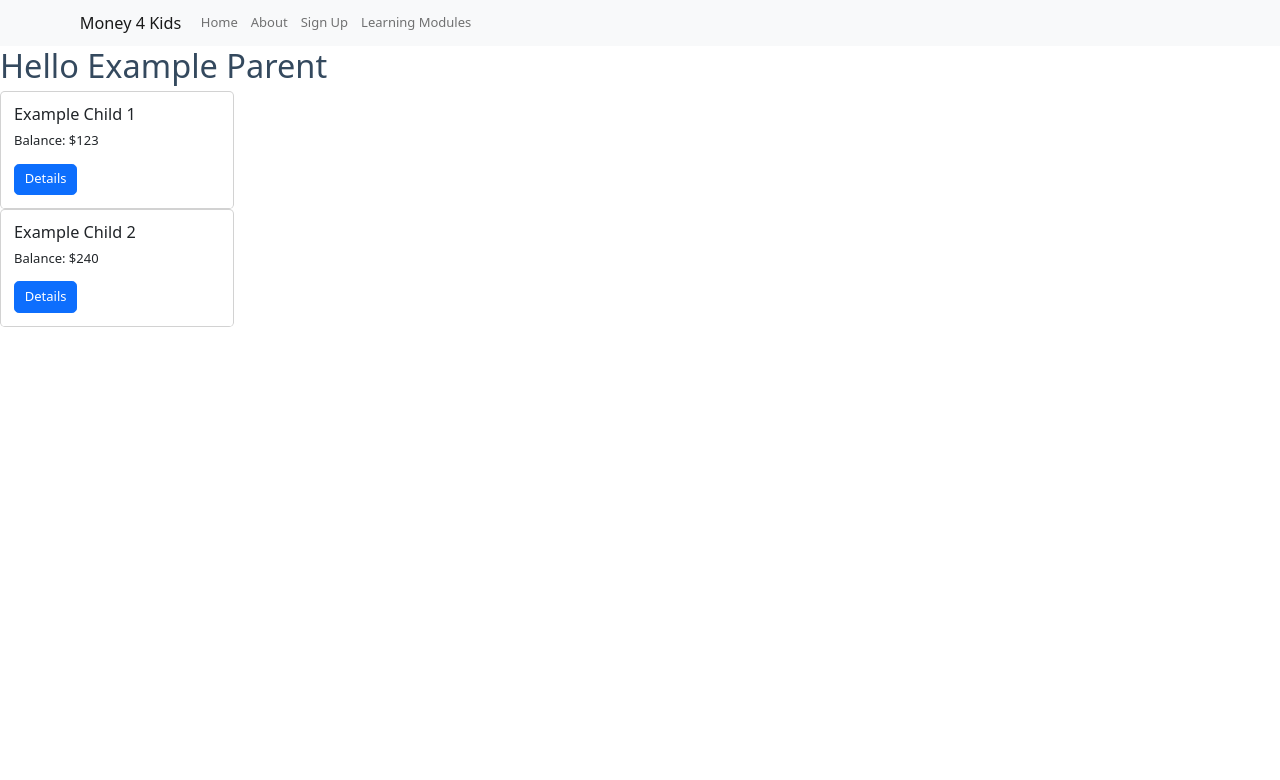
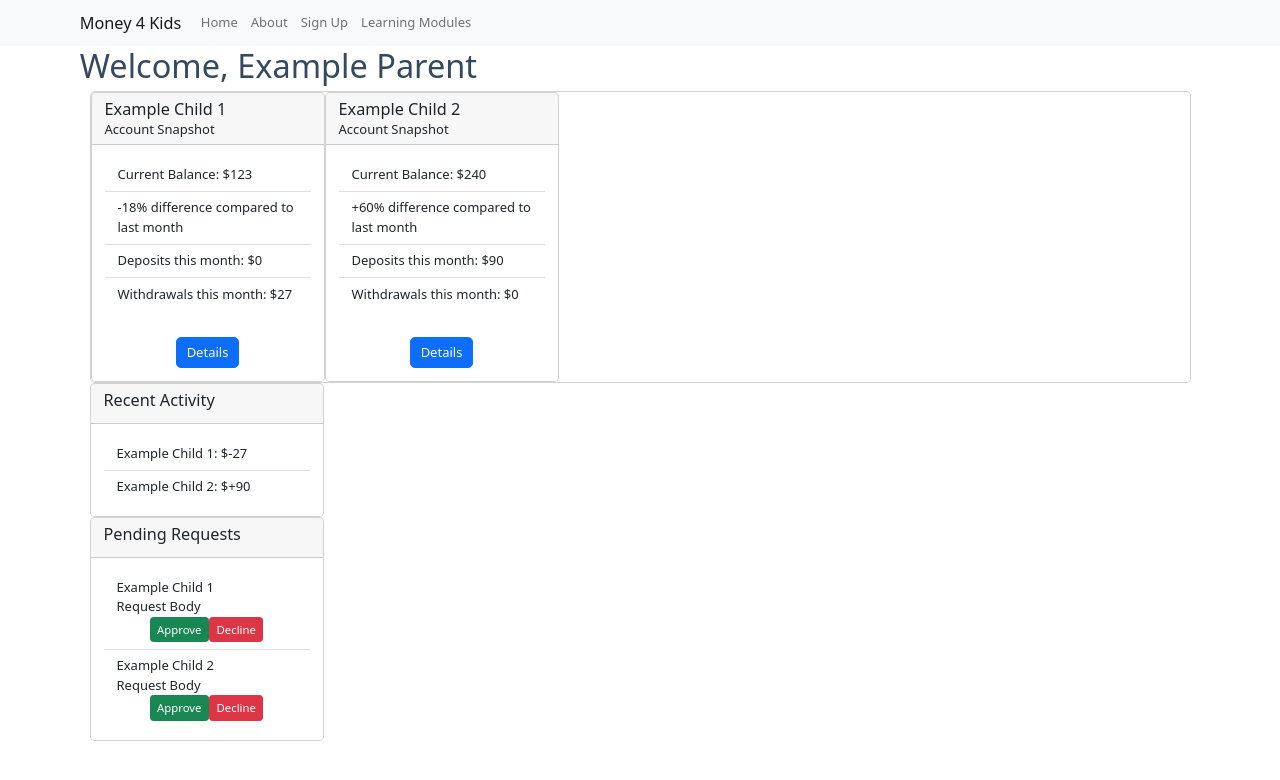
Before and after one commit to verdetea22/cs555MoneyForKids2022Fall, a React (Create React App) app: page /Dashboard in a window 1280 px wide. Shown: the top 780 px of the page. Built offline with nearby package versions, Linux system fonts and the light colour scheme.

Commit message:
Child Activity and Requests Components Created

```diff
--- a/src/components/ParentDash/ChildBalance.jsx
+++ b/src/components/ParentDash/ChildBalance.jsx
@@ -2,20 +2,48 @@ import React from "react";
 import { useState, useContext } from "react";
 import Card from 'react-bootstrap/Card';
 import Button from 'react-bootstrap/Button';
+import ListGroup from 'react-bootstrap/ListGroup';
 
 function ChildBalance(props) {
     //replace props with database call where props is child name
+    //child holds child object from db
+    let child = {
+      "prevBalance": 150,
+      "difference": 0,
+      "in": 0,
+      "out": 0
+    }
+
+    if(props.balance < child.prevBalance){
+      let decrease = props.balance - child.prevBalance;
+      child.out = child.out - decrease;
+      child.difference = decrease/child.prevBalance * 100;
+    }
+    else if(props.balance > child.prevBalance){
+      let increase =  props.balance - child.prevBalance;
+      child.in = child.in + increase
+      child.difference = increase/child.prevBalance * 100;
+    }
+
     return(
-        <Card style={{ width: '18rem' }}>
+        <Card style={{ width: '18rem'}}>
+        <Card.Header>
+          <Card.Title>{props.childName}</Card.Title>
+          <Card.Subtitle>Account Snapshot</Card.Subtitle>
+        </Card.Header>
         <Card.Body>
-          <Card.Title>{props.childName}</Card.Title>
-          <Card.Text>
-            Balance: ${props.balance}
-          </Card.Text>
-          <Button variant="primary" childName = {props.ChildName} href="./ChildDetails">Details</Button>
+          <ListGroup variant="flush">
+            <ListGroup.Item>Current Balance: ${props.balance}</ListGroup.Item>
+            <ListGroup.Item>{(child.difference > 0)? '+':''}{child.difference}% difference compared to last month</ListGroup.Item>
+            <ListGroup.Item>Deposits this month: ${child.in}</ListGroup.Item>
+            <ListGroup.Item>Withdrawals this month: ${child.out}</ListGroup.Item>
+          </ListGroup>
+        </Card.Body>
+        <Card.Body className="text-center">
+          {/* How to pass props here?*/}
+          <Button variant="primary" childName = {props.childName} href="./ChildDetails">Details</Button>
         </Card.Body>
       </Card>
-
     )
 
 }
--- /dev/null
+++ b/src/components/ParentDash/ChildrenActivity.jsx
@@ -0,0 +1,29 @@
+import React from "react";
+import { useState, useContext } from "react";
+import Card from 'react-bootstrap/Card';
+import ListGroup from 'react-bootstrap/ListGroup';
+
+function ChildrenActivity(props) {
+    //replace props with db call
+    //want list of all children belonging to parent
+
+    let children = [
+        {"childName": "Example Child 1", "diff": -27},
+        {"childName": "Example Child 2", "diff": 90}
+    ]
+
+    return(
+        <Card style={{ width: '18rem' }}>
+        <Card.Header>
+          <Card.Title>Recent Activity</Card.Title>
+        </Card.Header>
+        <Card.Body>
+          <ListGroup variant="flush">
+            <ListGroup.Item>{children[0].childName}: ${children[0].diff}</ListGroup.Item>
+            <ListGroup.Item>{children[1].childName}: ${(children[1].diff > 0)? '+':''}{children[1].diff}</ListGroup.Item>
+          </ListGroup>
+        </Card.Body>
+      </Card>
+    )
+}
+export default ChildrenActivity;
--- /dev/null
+++ b/src/components/ParentDash/Requests.jsx
@@ -0,0 +1,38 @@
+import React from "react";
+import { useState, useContext } from "react";
+import Card from 'react-bootstrap/Card';
+import Button from 'react-bootstrap/Button';
+import ListGroup from 'react-bootstrap/ListGroup';
+
+function Requests(props) {
+    //replace props with database call where props is child name
+    //child holds child object from db
+
+    return(
+        <Card style={{ width: '18rem'}}>
+        <Card.Header>
+          <Card.Title>Pending Requests</Card.Title>
+        </Card.Header>
+        <Card.Body>
+          <ListGroup variant="flush">
+                {props.children.map((child)=>(
+                    <ListGroup.Item>
+                        <div>
+                            {child.childName}
+                        </div>
+                        <div>
+                            Request Body
+                        </div>
+                        <div className="text-center">
+                            <Button variant="success" size="sm">Approve</Button>
+                            <Button variant="danger" size="sm">Decline</Button>
+                        </div>
+                    </ListGroup.Item>
+                ))}
+          </ListGroup>
+        </Card.Body>
+      </Card>
+    )
+
+}
+export default Requests;
--- a/src/pages/ParentPages/ChildDetails.jsx
+++ b/src/pages/ParentPages/ChildDetails.jsx
@@ -5,7 +5,7 @@ import { useState, useContext } from "react";
 function ChildDetails(props) {
     //props returns child name, query db from that?
     return(
-        <p>Child's Info</p>
+        <p>{props.childName} Info</p>
     )
 
 }
--- a/src/pages/ParentPages/Dashboard.jsx
+++ b/src/pages/ParentPages/Dashboard.jsx
@@ -3,12 +3,20 @@ import "./Dashboard.css";
 //import { auth } from "../firebase/firebase-config";
 import { Navigate } from "react-router-dom";
 import { useState } from "react";
+import Container from 'react-bootstrap/Container';
+import CardDeck from 'react-bootstrap/Card';
+import Col from 'react-bootstrap/Col';
+import Row from 'react-bootstrap/Row';
+
 import ChildBalance from "../../components/ParentDash/ChildBalance"
+import ChildrenActivity from "../../components/ParentDash/ChildrenActivity"
+import Requests from "../../components/ParentDash/Requests"
+import { propTypes } from "react-bootstrap/esm/Image";
 
 
 //if auth, show dash
 
-function Dashboard(uer) {
+function Dashboard() {
     //do we want a sperate check logged in function then call?
     //var user = auth.currentUser;
     // auth().onAuthStateChanged(function(user) {
@@ -39,16 +47,24 @@ function Dashboard(uer) {
     }
     else{
         return(
-            //load components
+            //load components, pass child name as props from user
                 //for each child in user, return child balance
-                //pass child name as props from user
-            <div>
-                <h1>Hello {user.name}</h1>
+                //activity for each child (list most recent deposit and withdrawal across all children)?
+                //show pending requests
+            <Container>
+                <h1>Welcome, {user.name}</h1>
+                <Container>
+                    <CardDeck style={{flexDirection: 'row'}}>
                         {user.children.map((child)=>(
                             <ChildBalance  childName={child.childName} balance={child.balance}/>
                         ))}
-            </div>
-
+                    </CardDeck>
+                </Container>
+                <Container fluid="sm">
+                    <ChildrenActivity/>
+                    <Requests children={user.children}/>
+                </Container>
+            </Container>
         )
 
     }
```
